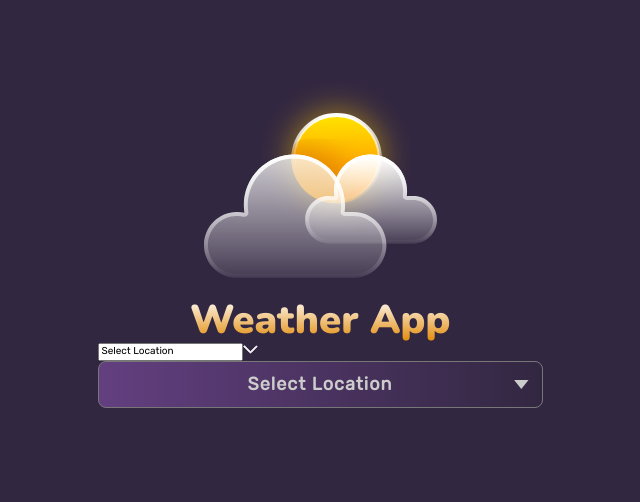
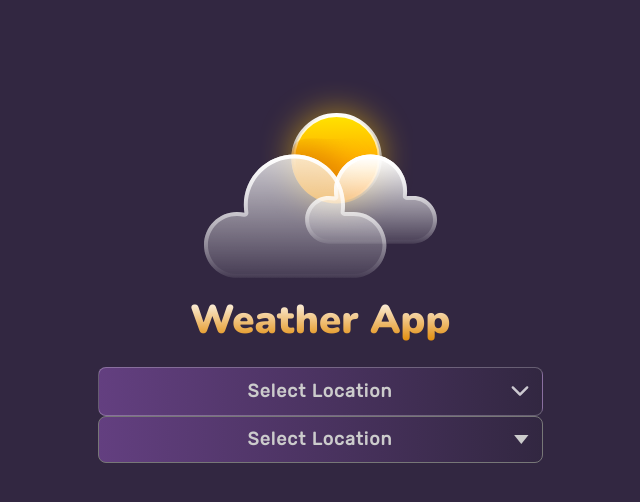
Before and after one commit to kenua/weather-app, a React (Create React App) app: page / in a window 1280 px wide. Shown: the top 502 px of the page, without its empty margins (320-960 px from the left). Built offline with nearby package versions, Linux system fonts and the light colour scheme.

Commit message:
Add CustomSelect styles

```diff
--- a/src/components/CustomSelect.js
+++ b/src/components/CustomSelect.js
@@ -107,28 +107,32 @@ function CustomSelect(props) {
     }, [showOptions]);
 
     // # METHODS
-    const toggleOptions = () => {
+    const toggleOptions = (e) => {
+        let parent = e.target.parentElement;
+
         if (showOptions) {
             setShowOptions(false);
             areOptionsOpen.current = false;
+            parent.classList.remove('select-input--open');
         } else {
             setShowOptions(true);
             areOptionsOpen.current = true;
+            parent.classList.add('select-input--open');
         }
     };
 
     return (
         <div className="custom-select">
-            <div className="custom-select__input-container">
+            <div className="select-input">
                 <input
                     type="text"
-                    className="custom-select__input"
+                    className="select-input__input"
                     tabIndex="0"
                     onClick={toggleOptions}
                     value={inputValue}
                     readOnly={true}
                 />
-                <svg width="15" height="9" viewBox="0 0 15 9" fill="none" xmlns="http://www.w3.org/2000/svg">
+                <svg width="15" height="9" viewBox="0 0 15 9" fill="none" xmlns="http://www.w3.org/2000/svg" className="select-input__icon">
                     <path
                         fillRule="evenodd"
                         clipRule="evenodd"
--- a/src/sass/_normalize.scss
+++ b/src/sass/_normalize.scss
@@ -181,9 +181,22 @@ img {
   select,
   textarea {
     font-family: inherit; /* 1 */
+    font-weight: inherit;
     font-size: 100%; /* 1 */
     line-height: 1.15; /* 1 */
     margin: 0; /* 2 */
+    appearance: none;
+    background-color: transparent;
+    color: inherit;
+    border: none;
+    padding: 0;
+    margin: 0;
+    width: 100%;
+    font-family: inherit;
+    font-size: inherit;
+    cursor: inherit;
+    line-height: inherit;
+    z-index: 1;
   }
 
   /**
--- a/src/sass/layout/_location.scss
+++ b/src/sass/layout/_location.scss
@@ -16,6 +16,8 @@
     }
 }
 .location-form {
+    margin-top: 24px;
+
     &__select-container {
         width: 100%;
         border: 1px solid #777;
@@ -51,44 +53,89 @@
         grid-row: 1;
     }
 }
-.select {
+.custom-select {
+    font-size: 1.8rem;
+    font-weight: bold;
+    color: $white;
+    position: relative;
+}
+.select-input {
+    background-color: $secondary;
+    background-image: linear-gradient(to right, $secondary, $primary);
+    border: 1px solid rgba(255, 255, 255, 0.25);
+    border-radius: 8px;
     display: grid;
-    grid-template-areas: "select";
     align-items: center;
+    cursor: pointer;
     position: relative;
+    z-index: 10;
+    user-select: none;
+    transition: color 250ms ease-in-out,
+                border-color 250ms ease-in-out;
+    &:hover {
+        border-color: white;
 
-    select,
-    &::after {
-        grid-area: select;
+        .custom-select__icon {
+            opacity: 1;
+        }
     }
 
-    min-width: 15ch;
-    max-width: 30ch;
+    &__input {
+        letter-spacing: 1px;
+        text-transform: capitalize;
+        text-align: center;
+        grid-column: 1;
+        grid-row: 1;
+        padding: 13px 0;
+        &::selection {
+            background-color: transparent;
+        }
+    }
+    &__icon {
+        width: 18px;
+        height: 18px;
+        margin-right: 13px;
+        justify-self: end;
+        grid-column: 1;
+        grid-row: 1;
+        opacity: 0.75;
+        transition: opacity 250ms ease-in-out,
+                    transform 350ms ease-in-out;
 
-    border: 1px solid grey;
-    border-radius: 0.25em;
-    padding: 0.25em 0.5em;
-
-    font-size: 1.25rem;
-    cursor: pointer;
-    line-height: 1.1;
-    background-color: #fff;
-    background-image: linear-gradient(to top, #f9f9f9, #fff 33%);
-
-    &::after {
-        content: "";
-        justify-self: end;
-        width: 0.8em;
-        height: 0.5em;
-        background-color: red;
-        clip-path: polygon(100% 0%, 0 0%, 50% 100%);
     }
 }
-.dropdown {
-    &__item {
+.select-input--open {
+    border-color: white;
+
+    .select-input__icon {
+        transform: rotateX(180deg);
+    }
+}
+.options {
+    list-style: none;
+    background-image: linear-gradient(to right, $secondary, $primary);
+    width: 100%;
+    margin: 0;
+    padding: 13px 0;
+    border: 1px solid rgba(255, 255, 255, 0.25);
+    border-radius: 8px;
+    position: absolute;
+    top: calc(100% + 7px);
+    left: 0;
+    z-index: 9;
+
+    &__option {
+        text-align: center;
+        padding: 13px 26px;
+        cursor: pointer;
+        transition: background-color 250ms ease-in-out;
+
+        &:hover {
+            background-color: rgba(0,0,0,0.25);
+        }
         &:focus {
             outline: solid;
-            user-select: none;
+            background-color: rgba(0,0,0,0.25);
         }
     }
 }
```
